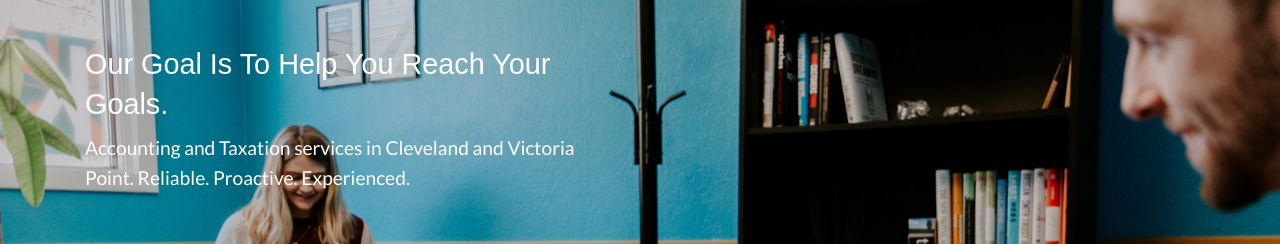
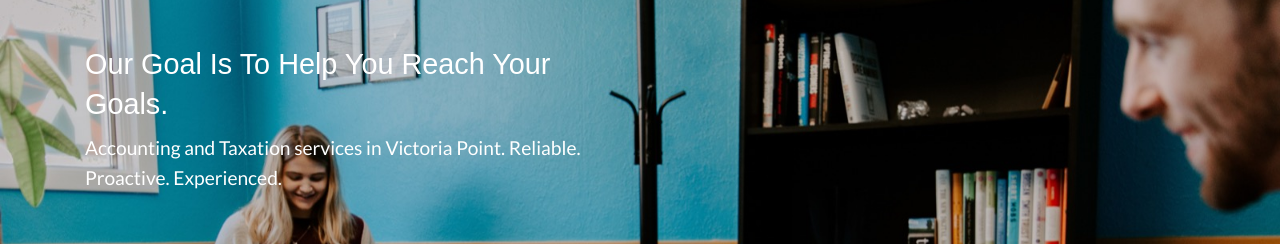
Before and after one commit to itsolver/cloud-tax-accountants-site-pro-output, a plain HTML site: page services/index.html in a window 1280 px wide. Shown: the part 1440-1684 px from the top of the page. Drawn offline with Linux system fonts and the light colour scheme; a web font is replaced by a local one.

Commit message:
Updated 2 files via CloudCannon

```diff
--- a/services/index.html
+++ b/services/index.html
@@ -190,7 +190,7 @@
     <div class="row">
       <div class="col-12 col-md-6">
         <h2 class="text-white text-capitalize">Our goal is to help you reach your goals.</h2>
-        <p class="text-white large">Accounting and Taxation services in Cleveland and Victoria Point. Reliable. Proactive. Experienced.</p>
+        <p class="text-white large">Accounting and Taxation services in Victoria Point. Reliable. Proactive. Experienced.</p>
       </div>
     </div>
   </div>
```
Also changed, not shown: index.html (+1 -1 lines).
